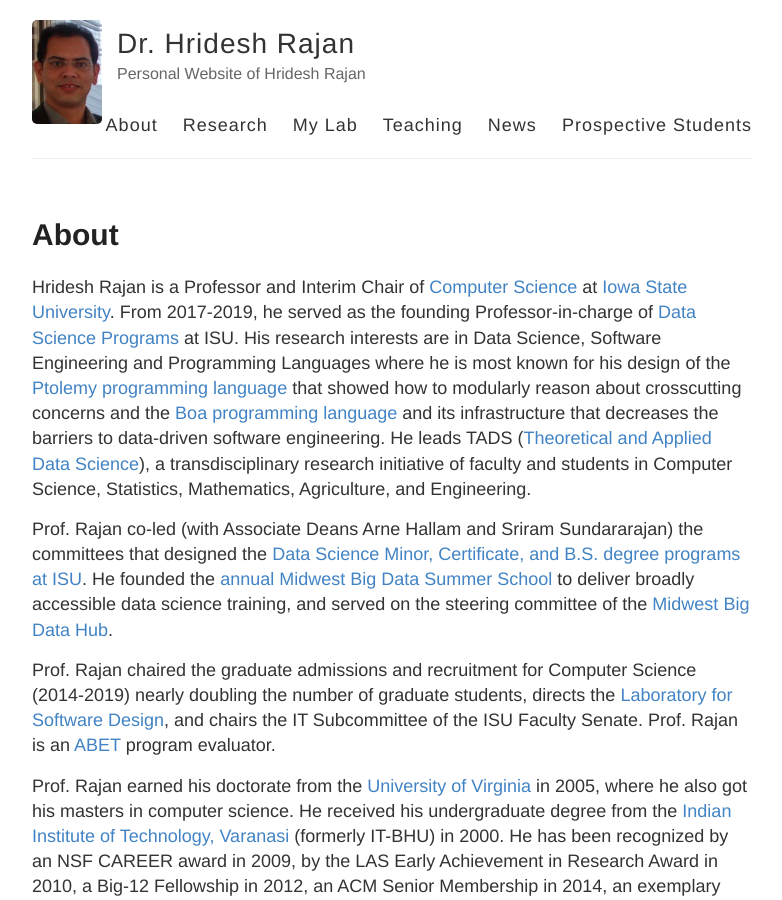
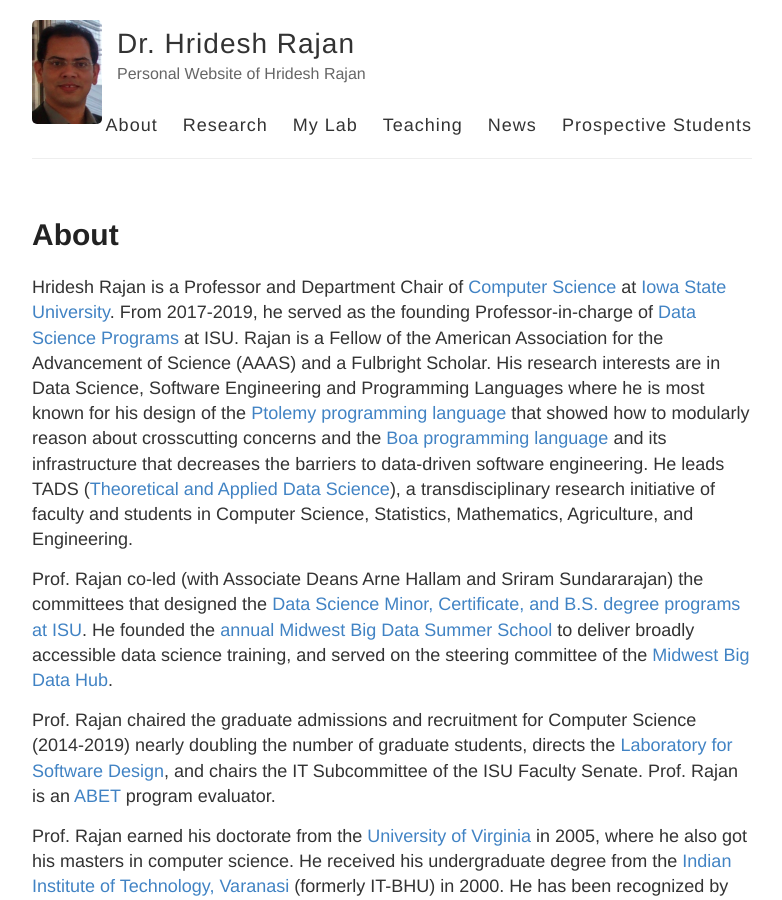
Before and after one commit to hridesh/hridesh.github.io, a Jekyll site: the page built from about.md, in a window 1280 px wide and 900 px high. Shown: the whole window, without its empty margins (248-1030 px from the left). Built offline with Jekyll 4.4.1, drawn with Linux system fonts in a browser that asks for light colours.

Commit message:
small fixes

```diff
--- a/about.md
+++ b/about.md
@@ -4,11 +4,13 @@
 permalink: /about/
 ---
 
-Hridesh Rajan is a Professor and Interim Chair
+Hridesh Rajan is a Professor and Department Chair
 of [Computer Science](http://www.cs.iastate/edu)
 at [Iowa State University](http://www.iastate.edu).
 From 2017-2019, he served as the founding
 Professor-in-charge of [Data Science Programs](https://datascience.iastate.edu) at ISU.
+Rajan is a Fellow of the American Association for the Advancement of Science (AAAS)
+and a Fulbright Scholar.
 His research interests are in
 Data Science, Software Engineering and Programming Languages
 where he is most known for his design of the
@@ -21,8 +23,7 @@
 Computer Science, Statistics, Mathematics, Agriculture, and Engineering.
 
 Prof. Rajan co-led (with Associate Deans Arne Hallam and Sriram Sundararajan)
-the committees that designed the [Data Science Minor,
-Certificate, and
+the committees that designed the [Data Science Minor, Certificate, and
 B.S. degree programs at ISU](https://datascience.iastate.edu).
 He founded the [annual Midwest Big Data Summer School](http://mbds.cs.iastate.edu)
 to deliver broadly accessible data science training, and
@@ -33,8 +34,7 @@
 of graduate students, directs the
 [Laboratory for Software Design](http://design.cs.iastate.edu),
 and chairs the IT Subcommittee of the ISU Faculty Senate.
-Prof. Rajan is an [ABET](http://ABET.org/)
-program evaluator.
+Prof. Rajan is an [ABET](http://ABET.org/) program evaluator.
 
 Prof. Rajan earned his doctorate from the
 [University of Virginia](http://virginia.edu)
```
